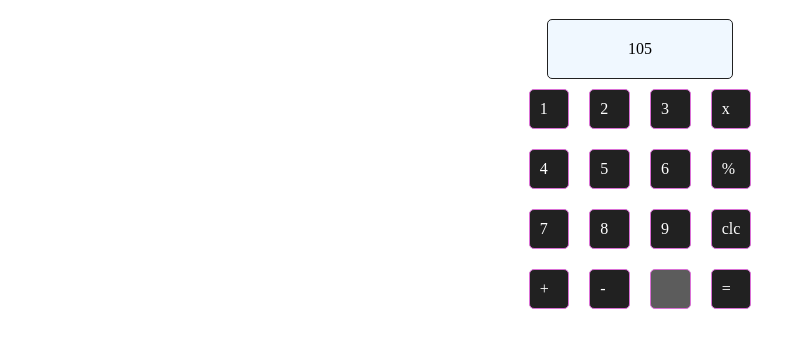
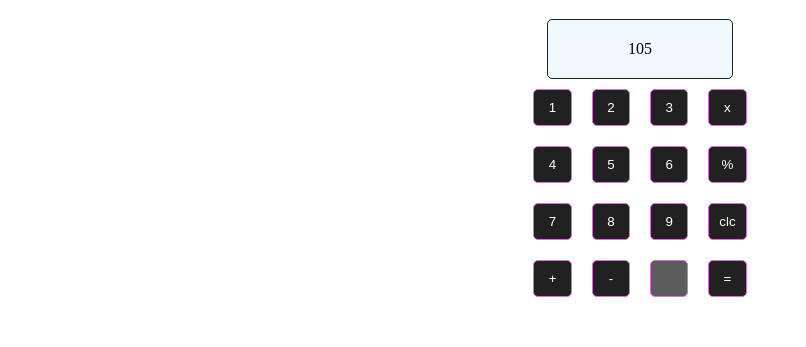
Before and after one commit to zft9xgy/odin-calculator, a plain HTML site: page index.html in a window 1280 px wide. Shown: the part 61-408 px from the top of the page, without its empty margins (0-806 px from the left). Drawn offline with Linux system fonts and the light colour scheme.

Commit message:
Change div keys for buttons. Add keys handling function

```diff
--- a/index.html
+++ b/index.html
@@ -13,22 +13,22 @@
 		<div class="main">
 			<div class="display-result">105</div>
 			<div id="calculator">
-				<div class="key">1</div>
-				<div class="key">2</div>
-				<div class="key">3</div>
-				<div class="key">x</div>
-				<div class="key">4</div>
-				<div class="key">5</div>
-				<div class="key">6</div>
-				<div class="key">%</div>
-				<div class="key">7</div>
-				<div class="key">8</div>
-				<div class="key">9</div>
-				<div class="key">clc</div>
-				<div class="key">+</div>
-				<div class="key">-</div>
-				<div class="key empty"></div>
-				<div class="key">=</div>
+				<button value="1" class="key">1</button>
+				<button value="2" class="key">2</button>
+				<button value="3" class="key">3</button>
+				<button value="multiply" class="key">x</button>
+				<button value="4" class="key">4</button>
+				<button value="5" class="key">5</button>
+				<button value="6" class="key">6</button>
+				<button value="divide" class="key">%</button>
+				<button value="7" class="key">7</button>
+				<button value="8" class="key">8</button>
+				<button value="9" class="key">9</button>
+				<button value="clc" class="key">clc</button>
+				<button value="add" class="key">+</button>
+				<button value="substract" class="key">-</button>
+				<button value="" class="key empty"></button>
+				<button value="operate" class="key">=</button>
 			</div>
 		</div>
 	</body>
--- a/main.js
+++ b/main.js
@@ -27,3 +27,14 @@ function operate(firstOperand, secondOperand, operator) {
 			break;
 	}
 }
+
+/* UI */
+const keys = document.querySelectorAll(".key");
+
+keys.forEach((key) =>
+	key.addEventListener("click", (e) => doSomething(e.target.value))
+);
+
+function doSomething(value) {
+	console.log(value);
+}
```
